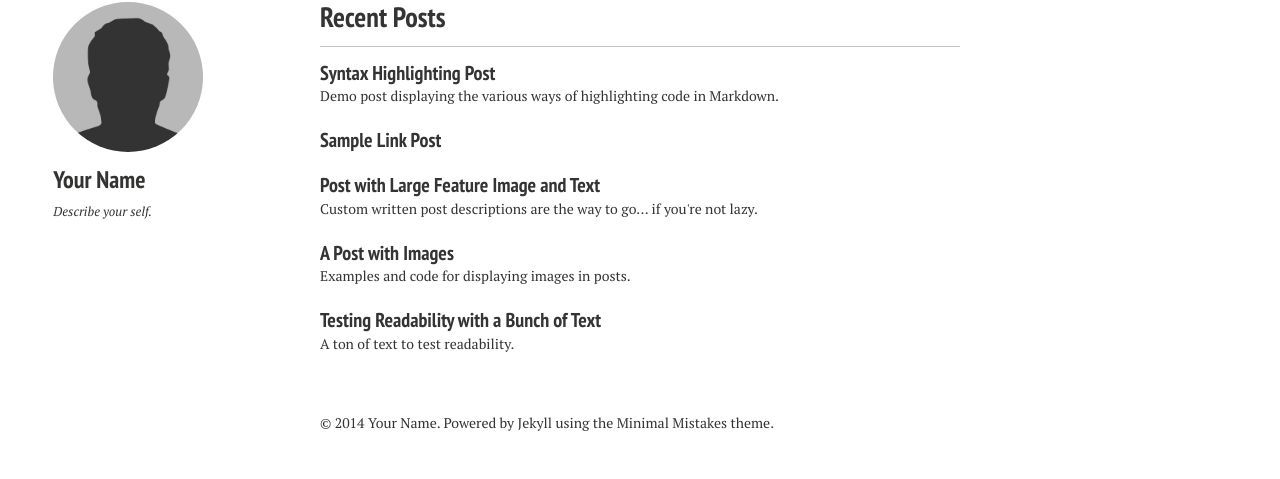
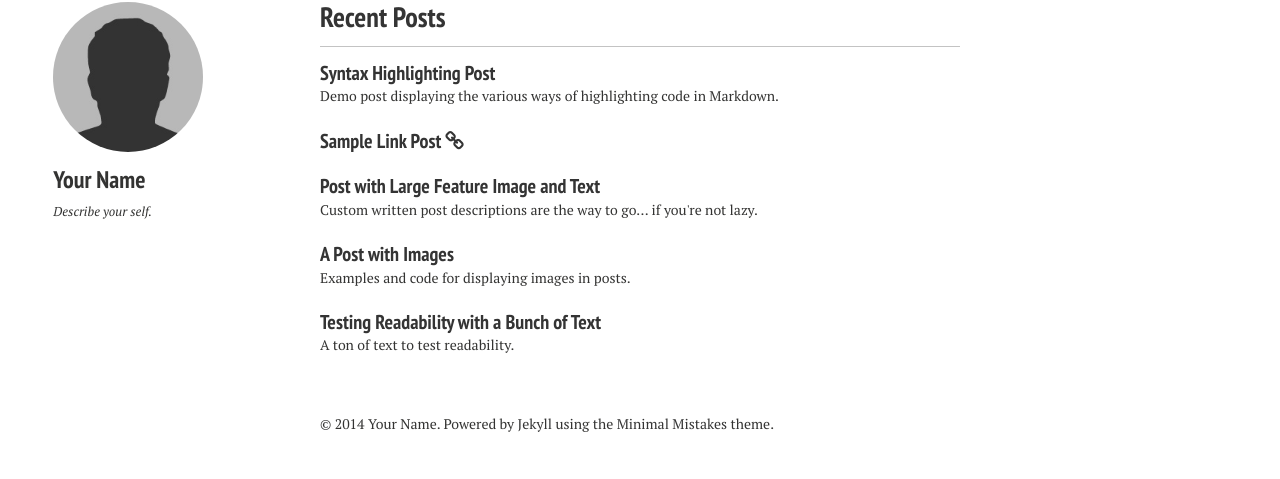
Before and after one commit to orenetar3/dgrtwo.github.com, a Jekyll site: the page built from index.md, in a window 1280 px wide. Shown: the part 423-902 px from the top of the page. Built offline with Jekyll 4.4.1, drawn with Linux system fonts in a browser that asks for light colours; nearby versions of some CDN libraries.

Commit message:
Fix of page link icon after switch to Font Awesome.

```diff
--- a/_layouts/home.html
+++ b/_layouts/home.html
@@ -39,7 +39,7 @@
   {% for post in site.posts limit:5 %}
   <article>
     {% if post.link %}
-      <h2 class="link-post"><a href="{{ site.url }}{{ post.url }}" title="{{ post.title }}">{{ post.title }}</a> <a href="{{ post.link }}" target="_blank" title="{{ post.title }}"><i class="icon-link"></i></h2>
+      <h2 class="link-post"><a href="{{ site.url }}{{ post.url }}" title="{{ post.title }}">{{ post.title }}</a> <a href="{{ post.link }}" target="_blank" title="{{ post.title }}"><i class="fa fa-link"></i></h2>
     {% else %}
       <h2><a href="{{ site.url }}{{ post.url }}" title="{{ post.title }}">{{ post.title }}</a></h2>
       <p>{% if post.description %}{{ post.description }}{% else %}{{ post.content | strip_html | strip_newlines | truncate: 120 }}{% endif %}</p>
--- a/_layouts/post-index.html
+++ b/_layouts/post-index.html
@@ -48,7 +48,7 @@
     {% endunless %}
     <article>
       {% if post.link %}
-        <h2 class="link-post"><a href="{{ site.url }}{{ post.url }}" title="{{ post.title }}">{{ post.title }}</a> <a href="{{ post.link }}" target="_blank" title="{{ post.title }}"><i class="icon-link"></i></h2>
+        <h2 class="link-post"><a href="{{ site.url }}{{ post.url }}" title="{{ post.title }}">{{ post.title }}</a> <a href="{{ post.link }}" target="_blank" title="{{ post.title }}"><i class="fa fa-link"></i></h2>
       {% else %}
         <h2><a href="{{ site.url }}{{ post.url }}" title="{{ post.title }}">{{ post.title }}</a></h2>
         <p>{% if post.description %}{{ post.description }}{% else %}{{ post.content | strip_html | strip_newlines | truncate: 120 }}{% endif %}</p>
```
